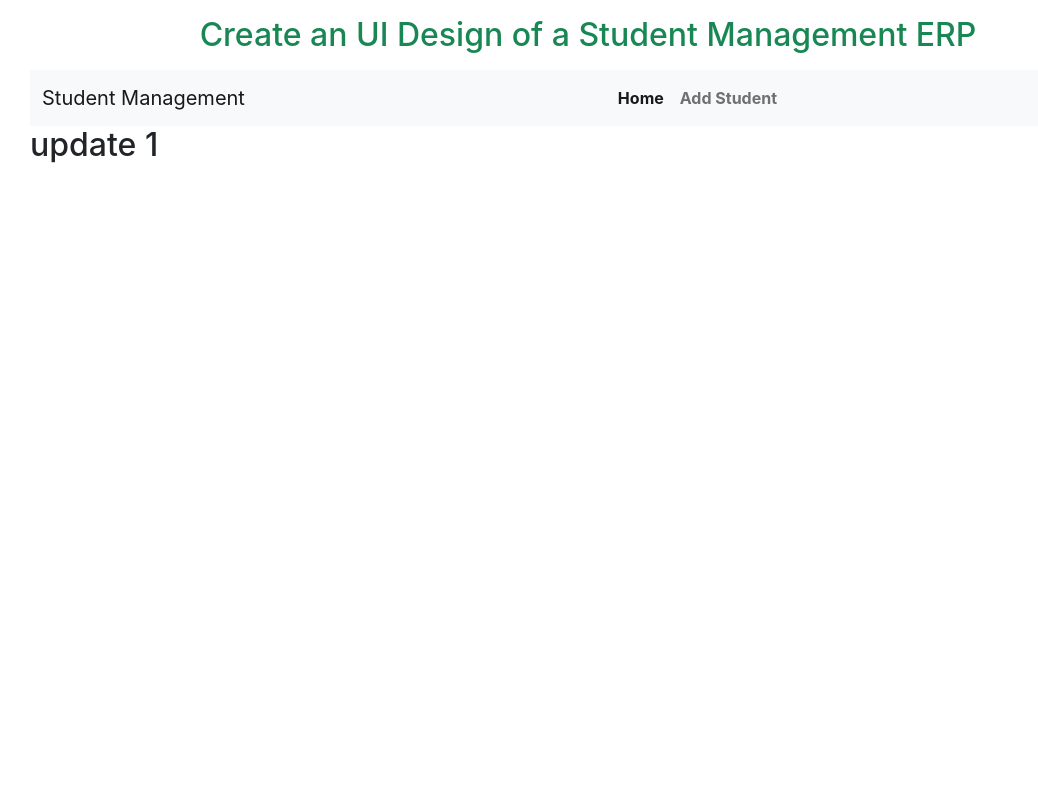
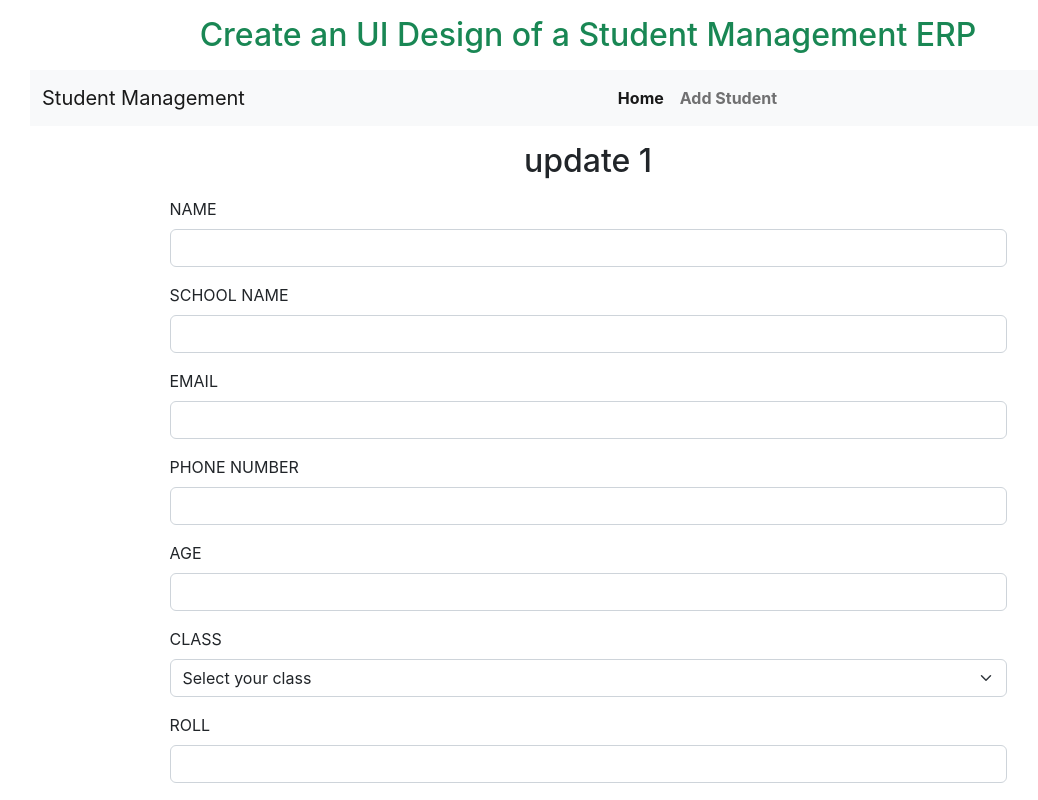
Before and after one commit to naimulislamshakil/Technoboot-cliend, a React (Create React App) app: page /update/1 in a window 1280 px wide. Shown: the whole page, without its empty margins (52-1090 px from the left). Built offline with nearby package versions, Linux system fonts and the light colour scheme.

Commit message:
delete user

```diff
--- a/src/Component/Home/Update.js
+++ b/src/Component/Home/Update.js
@@ -5,7 +5,84 @@ const Update = () => {
   const { id } = useParams();
   return (
     <div>
-      <h2>update {id}</h2>
+      <h2 className="text-center mt-3">update {id}</h2>
+      <div className="w-75 mx-auto mt-3">
+        <div class="mb-3">
+          <label for="exampleFormControlInput1" class="form-label">
+            NAME
+          </label>
+          <input
+            type="text"
+            class="form-control"
+            id="exampleFormControlInput1"
+          />
+        </div>
+        <div class="mb-3">
+          <label for="exampleFormControlInput1" class="form-label">
+            SCHOOL NAME
+          </label>
+          <input
+            type="text"
+            class="form-control"
+            id="exampleFormControlInput1"
+          />
+        </div>
+        <div class="mb-3">
+          <label for="exampleFormControlInput1" class="form-label">
+            EMAIL
+          </label>
+          <input
+            type="email"
+            class="form-control"
+            id="exampleFormControlInput1"
+          />
+        </div>
+        <div class="mb-3">
+          <label for="exampleFormControlInput1" class="form-label">
+            PHONE NUMBER
+          </label>
+          <input
+            type="number"
+            class="form-control"
+            id="exampleFormControlInput1"
+          />
+        </div>
+        <div class="mb-3">
+          <label for="exampleFormControlInput1" class="form-label">
+            AGE
+          </label>
+          <input
+            type="number"
+            class="form-control"
+            id="exampleFormControlInput1"
+          />
+        </div>
+        <div class="mb-3">
+          <label for="exampleFormControlInput1" class="form-label">
+            CLASS
+          </label>
+          <select class="form-select" aria-label="Default select example">
+            <option selected>Select your class</option>
+            <option value="6">6</option>
+            <option value="7">7</option>
+            <option value="8">8</option>
+            <option value="9">9</option>
+            <option value="10">10</option>
+            <option value="11">11</option>
+            <option value="12">12</option>
+          </select>
+        </div>
+        <div class="mb-3">
+          <label for="exampleFormControlInput1" class="form-label">
+            ROLL
+          </label>
+          <input
+            type="number"
+            class="form-control"
+            id="exampleFormControlInput1"
+          />
+        </div>
+      </div>
     </div>
   );
 };
--- a/src/Component/Home/View.js
+++ b/src/Component/Home/View.js
@@ -12,10 +12,11 @@ const View = () => {
             NAME
           </label>
           <input
-            type=""
+            type="text"
+            value={""}
+            disabled
             class="form-control"
             id="exampleFormControlInput1"
-            placeholder="name@example.com"
           />
         </div>
         <div class="mb-3">
@@ -23,10 +24,11 @@ const View = () => {
             SCHOOL NAME
           </label>
           <input
-            type="email"
+            type="text"
+            value={""}
+            disabled
             class="form-control"
             id="exampleFormControlInput1"
-            placeholder="name@example.com"
           />
         </div>
         <div class="mb-3">
@@ -35,9 +37,10 @@ const View = () => {
           </label>
           <input
             type="email"
+            value={""}
+            disabled
             class="form-control"
             id="exampleFormControlInput1"
-            placeholder="name@example.com"
           />
         </div>
         <div class="mb-3">
@@ -45,10 +48,11 @@ const View = () => {
             PHONE NUMBER
           </label>
           <input
-            type="email"
+            type="number"
+            value={""}
+            disabled
             class="form-control"
             id="exampleFormControlInput1"
-            placeholder="name@example.com"
           />
         </div>
         <div class="mb-3">
@@ -56,10 +60,11 @@ const View = () => {
             AGE
           </label>
           <input
-            type="email"
+            type="number"
+            value={""}
+            disabled
             class="form-control"
             id="exampleFormControlInput1"
-            placeholder="name@example.com"
           />
         </div>
         <div class="mb-3">
@@ -67,10 +72,11 @@ const View = () => {
             CLASS
           </label>
           <input
-            type="email"
+            type="number"
+            value={""}
+            disabled
             class="form-control"
             id="exampleFormControlInput1"
-            placeholder="name@example.com"
           />
         </div>
         <div class="mb-3">
@@ -78,10 +84,11 @@ const View = () => {
             ROLL
           </label>
           <input
-            type="email"
+            type="number"
+            value={""}
             class="form-control"
             id="exampleFormControlInput1"
-            placeholder="name@example.com"
+            disabled
           />
         </div>
       </div>
```
